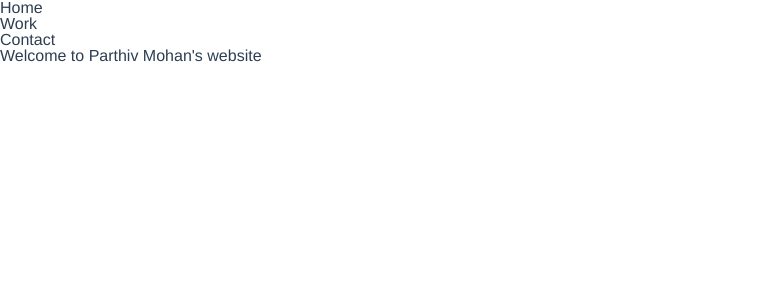
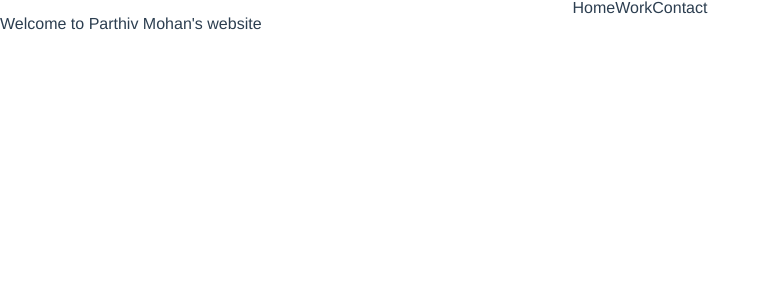
Before and after one commit to pmocal/pmocal.github.io, a Vue app: page / in a window 1280 px wide. Shown: the top 300 px of the page, without its empty margins (0-771 px from the left). Built offline with nearby package versions, Linux system fonts and the light colour scheme.

Commit message:
https://github.com/pmocal/current-website/issues/1

```diff
--- a/src/App.vue
+++ b/src/App.vue
@@ -1,13 +1,13 @@
 <template>
   <div id="app">
-    <div>
+    <div id="menu">
       <ul>
         <li v-on:click="selectTab('Home')"><a>Home</a></li>
         <li v-on:click="selectTab('Work')"><a>Work</a></li>
         <li v-on:click="selectTab('Contact')"><a>Contact</a></li>
       </ul>
-      <pages :selection="selection"></pages>
     </div>
+    <pages :selection="selection"></pages>
   </div>
 </template>
 
@@ -38,6 +38,15 @@
     -webkit-font-smoothing: antialiased;
     -moz-osx-font-smoothing: grayscale;
     color: #2c3e50;
-    height: 100%;
+    min-height: 100%;
+  }
+  #menu, ul {
+    display: flex;
+  }
+  #menu {
+    justify-content: center;
+  }
+  ul {
+    justify-content: space-around;
   }
 </style>
```
